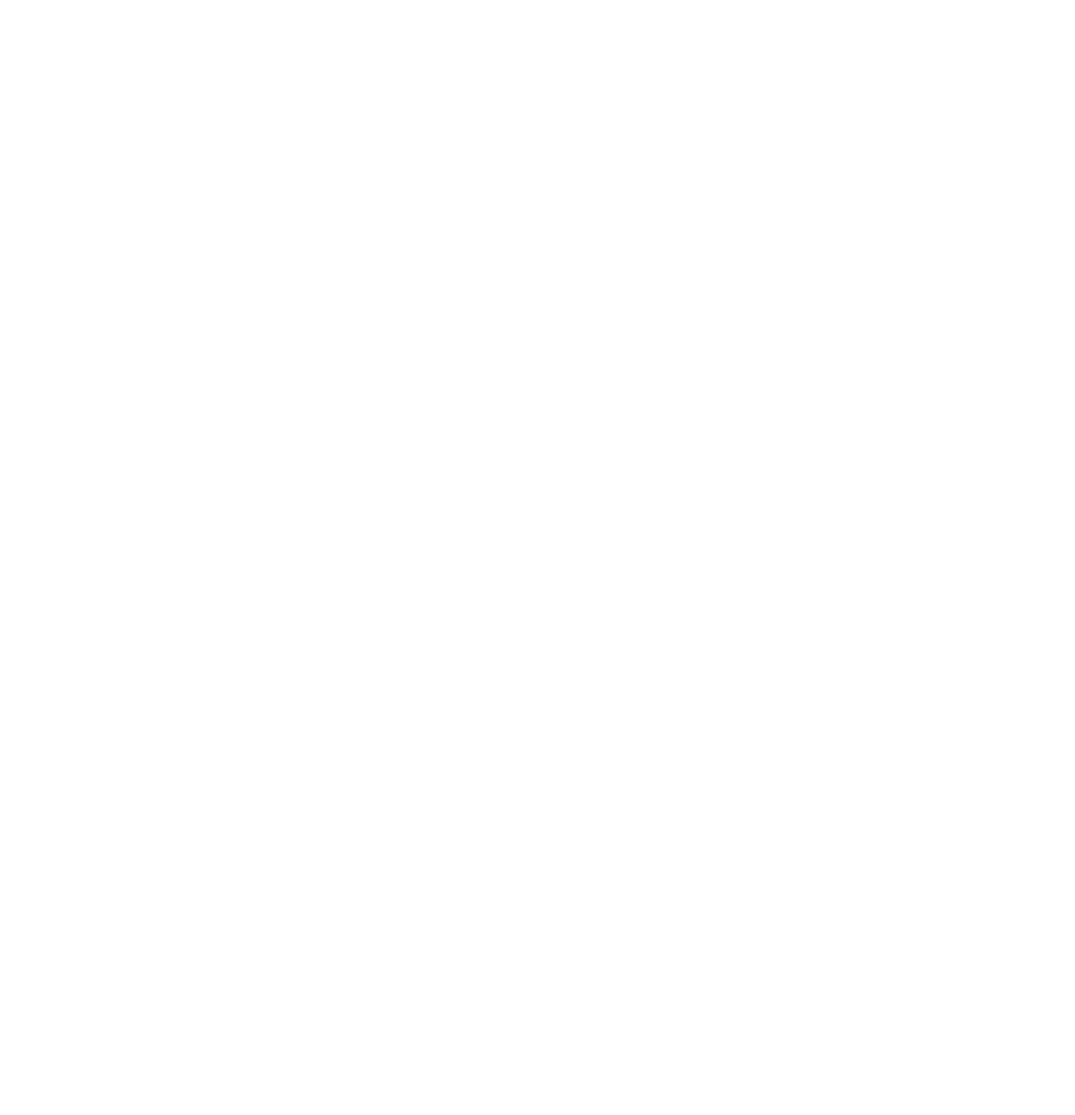
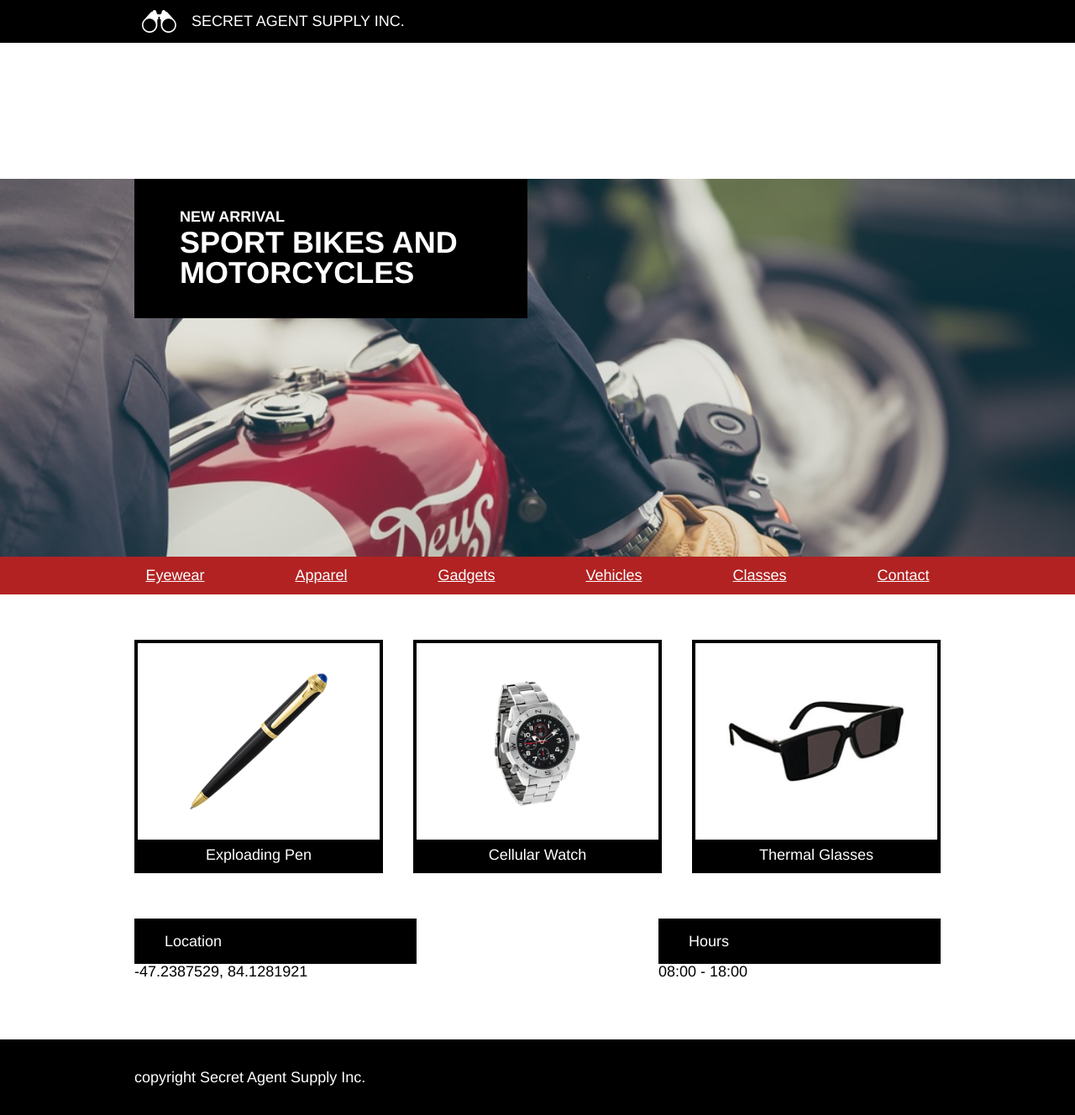
Before and after one commit to JaroslawMalucha/CAI-HTML-SecretAgentSupply, a plain HTML site: page index.html in a window 1280 px wide. Shown: the whole page at 84% size. Before the commit the page ends 800 px from the top, so only its background shows below. Drawn offline with Linux system fonts and the light colour scheme.

Commit message:
html and css basic

```diff
--- a/index.html
+++ b/index.html
@@ -1,13 +1,104 @@
 <!DOCTYPE html>
 <html>
+
 <head>
-  <title>DevProject</title>
+  <title>Secret Agent Supply Inc.</title>
   <link href="./res/css/reset.css" type="text/css" rel="stylesheet">
   <link href="./res/css/index.css" type="text/css" rel="stylesheet">
 
 </head>
+
 <body>
+  <header>
+    <div class="container">
+      <div class="logo">
+        <img src="./res/img/logo.png" />
+        <span>Secret Agent Supply Inc.</span>
+      </div>
+    </div>
+  </header>
+
+
+  <div class="banner">
+    <div class="container">
+      <div class="box">
+        <p class="one">new arrival</p>
+        <p class="two">sport bikes and motorcycles</p>
+      </div>
+    </div>
+  </div>
+
+
+  <nav>
+    <div class="container">
+      <span>
+        <a href="#">eyewear</a>
+      </span>
+      <span>
+        <a href="#">apparel</a>
+      </span>
+      <span>
+        <a href="#">gadgets</a>
+      </span>
+      <span>
+        <a href="#">vehicles</a>
+      </span>
+      <span>
+        <a href="#">classes</a>
+      </span>
+      <span>
+        <a href="#">contact</a>
+      </span>
+    </div>
+  </nav>
+
+
+
+  <main>
+    <div class="container">
+      <div class="products">
+        <div class="product">
+          <div class="img-container">
+            <img src="./res/img/pen.png" />
+          </div>
+          <p>exploading pen</p>
+        </div>
+        <div class="product">
+          <div class="img-container">
+            <img src="./res/img/watch.png" />
+          </div>
+          <p>cellular watch</p>
+        </div>
+        <div class="product">
+          <div class="img-container">
+            <img src="./res/img/glasses.png" />
+          </div>
+          <p>thermal glasses</p>
+        </div>
+      </div>
+
+      <div class="contacts">
+        <div class="contact">
+          <p class="type">Location</p>
+          <p class="value">-47.2387529, 84.1281921</p>
+        </div>
+        <div class="contact">
+          <p class="type">Hours</p>
+          <p class="value">08:00 - 18:00</p>
+        </div>
+      </div>
+    </div>
+  </main>
+
+
+
+  <footer>
+    <div class="container">
+      <p>copyright Secret Agent Supply Inc.</p>
+    </div>
+  </footer>
 
 
 </body>
+
 </html>
--- a/res/css/index.css
+++ b/res/css/index.css
@@ -0,0 +1,153 @@
+
+/*
+div {
+    border: 1px solid green;
+}
+*/
+
+html {
+    font-size: 18px;
+    font-family: Helvetica;
+}
+
+.container {
+    width: 960px;
+    margin: auto;
+}
+
+header {
+    background-color: black;
+
+}
+
+header .logo {
+    color: white;
+    font-size: 1rem;
+    padding: 0.66rem 0;
+    display: flex;
+    align-items: center;
+    text-transform: uppercase;
+}
+
+header .logo img {
+    height: 1.5rem;
+    width: auto;
+    padding: 0px 1rem 0px 0.5rem;
+}
+
+.banner {
+    height: 25rem;
+    background:url("../img/moto.jpeg") no-repeat;
+    background-size: cover;
+}
+
+.banner .box {
+    background-color: black;
+    color: white;
+    width: 20rem;
+    margin-top: 9rem;
+    padding: 2rem 3rem;
+    font-weight: bold;
+    text-transform: uppercase;
+}
+
+.banner .box p.one {
+    margin-bottom:0.25rem;
+    font-size: 1rem;
+}
+
+.banner .box p.two {
+    font-size: 2rem;
+}
+
+
+nav {
+    background-color: firebrick;
+    color: white;
+}
+
+nav .container {
+    display: flex;
+    align-items: center;
+    justify-content: space-between;
+}
+
+nav span {
+    padding: 0.75rem;
+    text-transform: capitalize;
+    color: white;
+}
+
+nav span a {
+    color: white;
+}
+
+
+main {
+    background-color: white;
+    color: black;
+    margin-top: 3rem;
+}
+
+main .products {
+    display: flex;
+    align-items: center;
+    justify-content: space-between;
+}
+
+main .products .product {
+    border: 4px solid black;
+    width: 30%;
+}
+
+main .products .product .img-container {
+    margin: 2rem;
+    height: 9rem;
+    display: flex;
+    align-items: center;
+    justify-content:  center;
+}
+
+main .products .product .img-container img {
+    max-width: 100%;
+    max-height: 100%;
+}
+
+main .products .product p {
+    padding: 0.5rem 0;
+    background-color: black;
+    color: white;
+    text-align: center;
+    text-transform: capitalize;
+}
+
+main .contacts {
+    display: flex;
+    align-items: center;
+    justify-content: space-between;
+    margin-top: 3rem;
+    margin-bottom: 4rem;
+
+}
+
+main .contacts .contact {
+    width: 35%;
+}
+
+main .contacts .contact p.type {
+    background-color: black;
+    color: white;
+    padding: 1rem 2rem;
+    text-transform: capitalize;
+}
+
+
+
+footer {
+    background-color: black;
+    color: white;
+    height: 5rem;
+    text-align: left;
+    display: flex;
+    align-items: center;
+}
```
Also changed, not shown: documentation/redline.jpg (added), res/img/glasses.png (added), res/img/logo.png (added), res/img/moto.jpeg (added), res/img/pen.png (added), res/img/watch.png (added), 1 other file.
